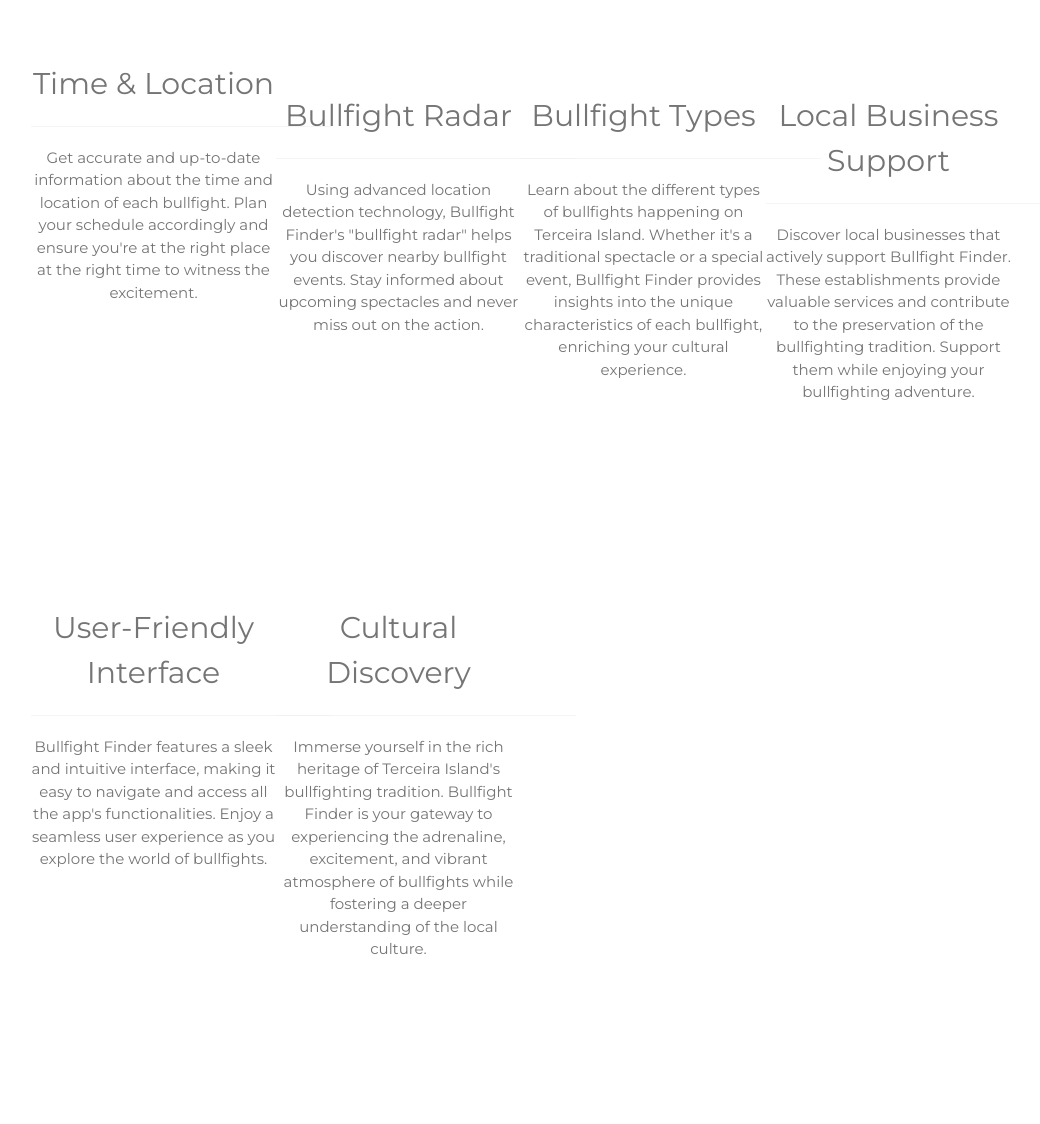
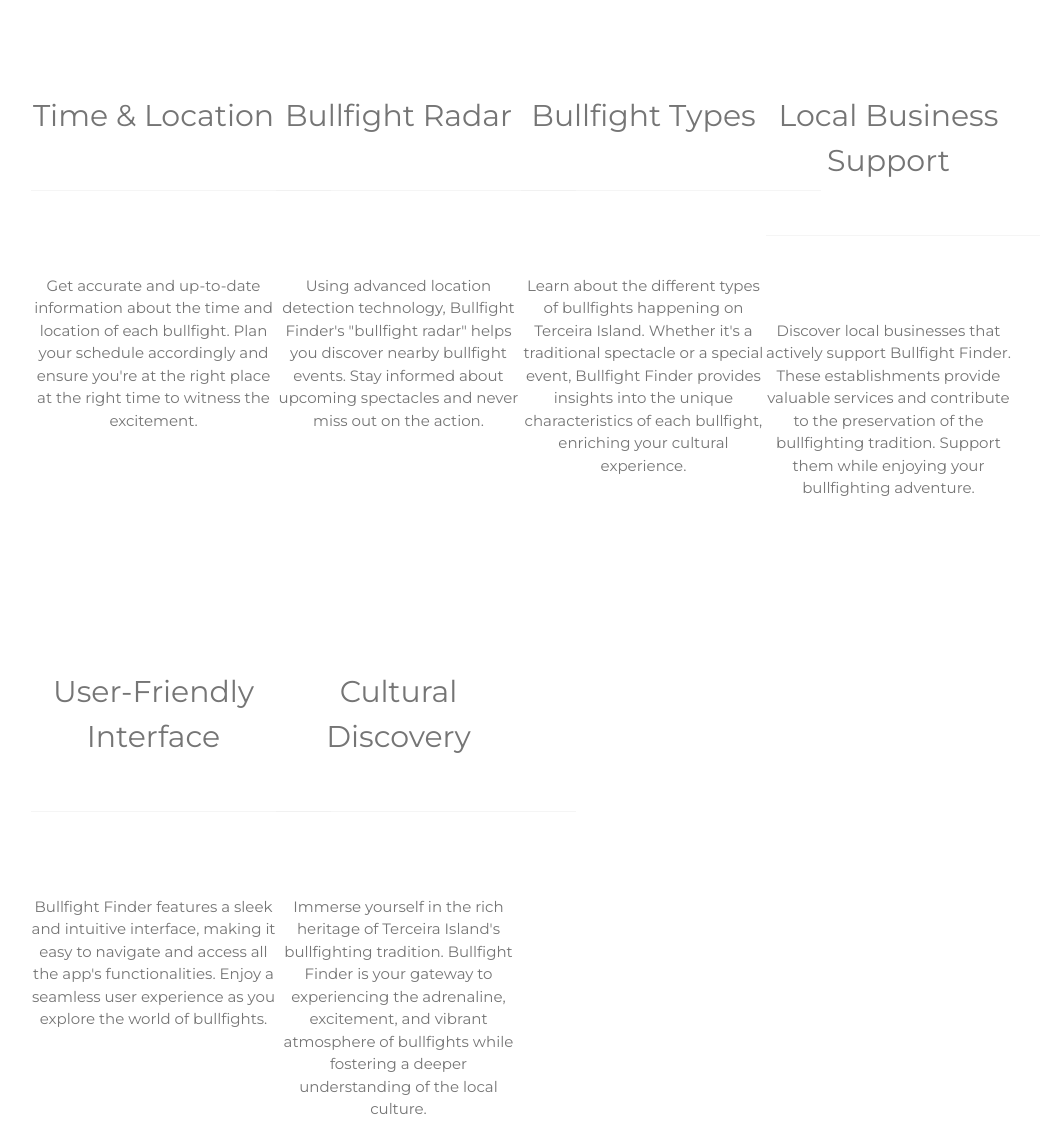
Before and after one commit to renatoDutraSilva/bullfightFinderLandingPage, a plain HTML site: page public/index.html in a window 1280 px wide. Shown: the part 1056-2180 px from the top of the page, without its empty margins (179-1219 px from the left). Drawn offline with nearby package versions, Linux system fonts and the light colour scheme.

Commit message:
changes to layout padding

```diff
--- a/public/index.html
+++ b/public/index.html
@@ -66,26 +66,26 @@
 
     <div class="w3-row w3-center w3-padding-32 w3-section">
       <div class="w3-quarter w3-section">
-        <h2 class="w3-text-grey">Time & Location</h2>
-        <hr style="width:300px" class="w3-opacity">
+        <h2 class="w3-text-grey w3-padding-32"">Time & Location</h2>
+        <hr style="width:300px" class="w3-opacity w3-padding-32"">
         <p>Get accurate and up-to-date information about the time and location of each bullfight. Plan your schedule accordingly and ensure you're at the right place at the right time to witness the excitement.
         </p>
       </div>
-      <div class="w3-quarter w3-section w3-padding-32">
-        <h2 class="w3-text-grey">Bullfight Radar</h2>
-        <hr style="width:300px" class="w3-opacity">
+      <div class="w3-quarter w3-section">
+        <h2 class="w3-text-grey w3-padding-32"">Bullfight Radar</h2>
+        <hr style="width:300px" class="w3-opacity w3-padding-32"">
         <p>Using advanced location detection technology, Bullfight Finder's "bullfight radar" helps you discover nearby bullfight events. Stay informed about upcoming spectacles and never miss out on the action.
         </p>
       </div>
-      <div class="w3-quarter w3-section w3-padding-32">
-        <h2 class="w3-text-grey">Bullfight Types</h2>
-        <hr style="width:300px" class="w3-opacity">
+      <div class="w3-quarter w3-section">
+        <h2 class="w3-text-grey w3-padding-32"">Bullfight Types</h2>
+        <hr style="width:300px" class="w3-opacity w3-padding-32"">
         <p>Learn about the different types of bullfights happening on Terceira Island. Whether it's a traditional spectacle or a special event, Bullfight Finder provides insights into the unique characteristics of each bullfight, enriching your cultural experience.
         </p>
       </div>
-      <div class="w3-quarter w3-section w3-padding-32">
-        <h2 class="w3-text-grey">Local Business Support</h2>
-        <hr style="width:300px" class="w3-opacity">
+      <div class="w3-quarter w3-section">
+        <h2 class="w3-text-grey w3-padding-32"">Local Business Support</h2>
+        <hr style="width:300px" class="w3-opacity w3-padding-32"">
         <p>Discover local businesses that actively support Bullfight Finder. These establishments provide valuable services and contribute to the preservation of the bullfighting tradition. Support them while enjoying your bullfighting adventure.
         </p>
       </div>
@@ -93,15 +93,15 @@
 
     <div class="w3-row w3-center w3-padding-32 w3-section">
 
-      <div class="w3-quarter w3-section w3-padding-32">
-        <h2 class="w3-text-grey">User-Friendly Interface</h2>
-        <hr style="width:300px" class="w3-opacity">
+      <div class="w3-quarter w3-section">
+        <h2 class="w3-text-grey w3-padding-32"">User-Friendly Interface</h2>
+        <hr style="width:300px" class="w3-opacity w3-padding-32"">
         <p>Bullfight Finder features a sleek and intuitive interface, making it easy to navigate and access all the app's functionalities. Enjoy a seamless user experience as you explore the world of bullfights.
         </p>
       </div>
-      <div class="w3-quarter w3-section w3-padding-32">
-        <h2 class="w3-text-grey">Cultural Discovery</h2>
-        <hr style="width:300px" class="w3-opacity">
+      <div class="w3-quarter w3-section">
+        <h2 class="w3-text-grey w3-padding-32"">Cultural Discovery</h2>
+        <hr style="width:300px" class="w3-opacity w3-padding-32"">
         <p>Immerse yourself in the rich heritage of Terceira Island's bullfighting tradition. Bullfight Finder is your gateway to experiencing the adrenaline, excitement, and vibrant atmosphere of bullfights while fostering a deeper understanding of the local culture.
         </p>
       </div>
```
